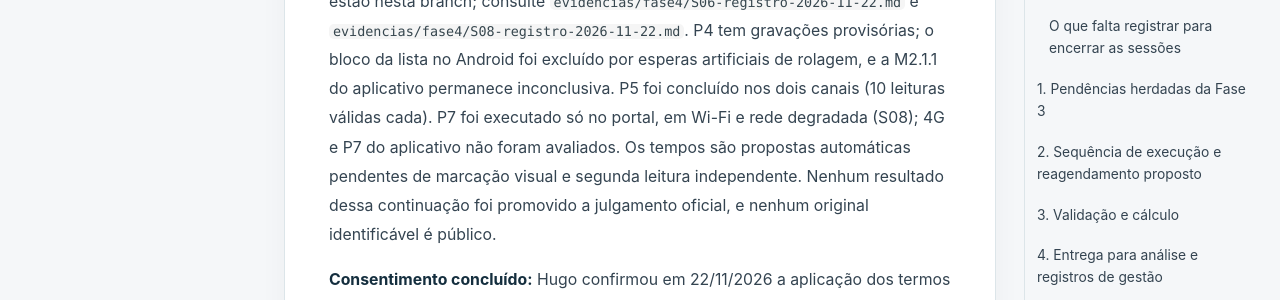
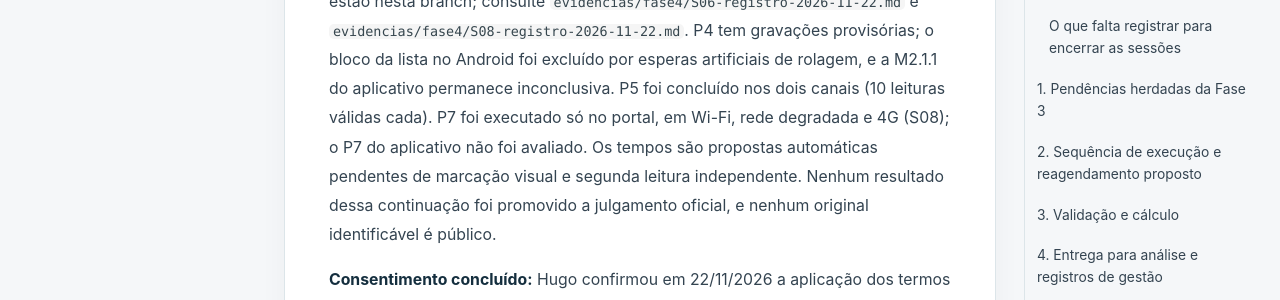
Before and after one commit to FCTE-Qualidade-de-Software-1/2026-2_T02_KATHERINE_JOHNSON, an MkDocs documentation site: the page built from docs/fase4-coleta.md, in a window 1280 px wide and 900 px high. Shown: the part 392-692 px from the top of the window. Built offline with MkDocs 1.6.1 and Material for MkDocs 9.7.7, drawn with Linux system fonts in a browser that asks for light colours; comment, search, counter and statistics services are not loaded.

Commit message:
feat(coleta): registra P7 do portal em 4G na S08
B14 por ancoragem USB do Samsung em LTE: 1 aquecimento + 10
tentativas concluídas, tempos como propostas automáticas. Desvio
D025 e restauração dos ajustes do aparelho conferida.

```diff
--- a/docs/fase4-coleta.md
+++ b/docs/fase4-coleta.md
@@ -5,8 +5,8 @@ veículo, Samsung SM-S731B e computador 750XGK. Os registros brutos estão nesta
 consulte `evidencias/fase4/S06-registro-2026-11-22.md` e `evidencias/fase4/S08-registro-2026-11-22.md`.
 P4 tem gravações provisórias; o bloco da lista no Android foi excluído por esperas artificiais
 de rolagem, e a M2.1.1 do aplicativo permanece inconclusiva. P5 foi concluído nos dois canais
-(10 leituras válidas cada). P7 foi executado só no portal, em Wi-Fi e rede degradada (S08);
-4G e P7 do aplicativo não foram avaliados. Os tempos são propostas automáticas pendentes de
+(10 leituras válidas cada). P7 foi executado só no portal, em Wi-Fi, rede degradada e 4G (S08);
+o P7 do aplicativo não foi avaliado. Os tempos são propostas automáticas pendentes de
 marcação visual e segunda leitura independente. Nenhum resultado dessa continuação foi promovido
 a julgamento oficial, e nenhum original identificável é público.
 
```
Also changed, not shown: evidencias/fase4/S08-registro-2026-11-22.md (+10 -3 lines), 4 other files.
